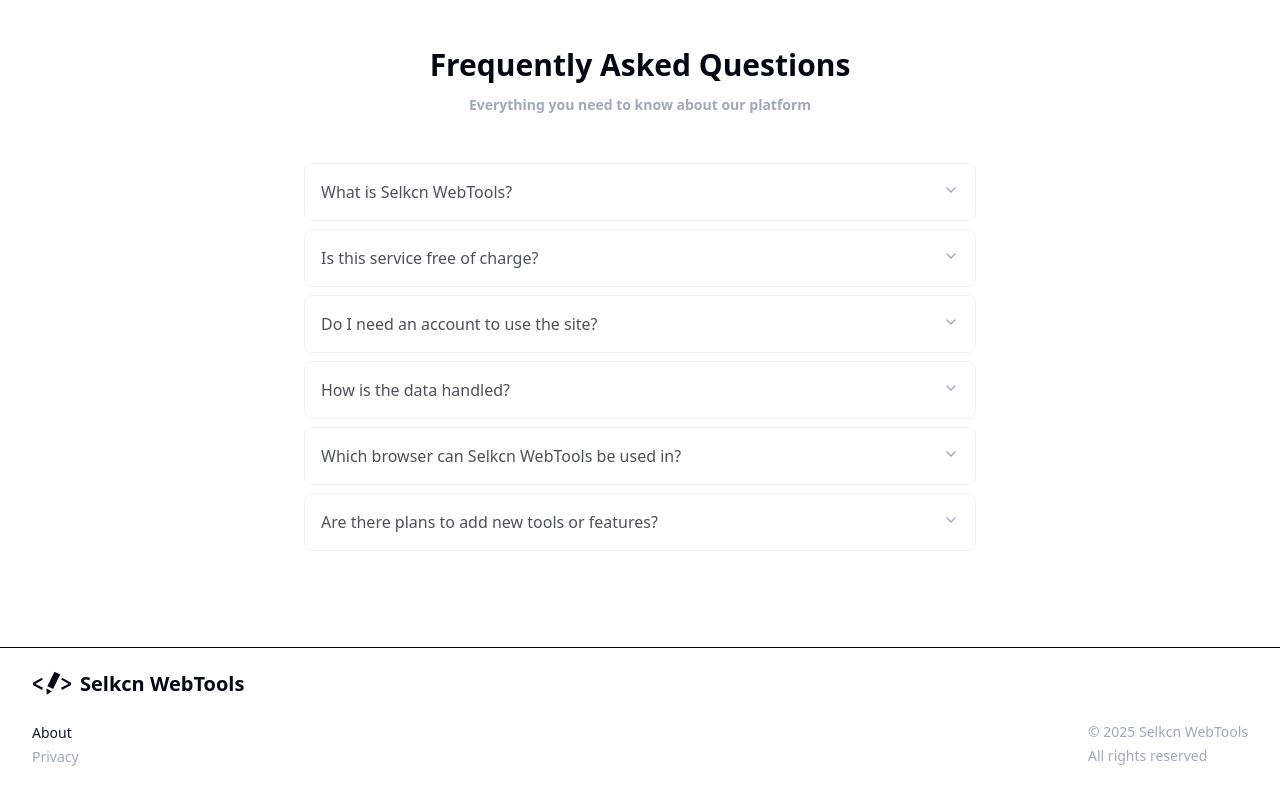
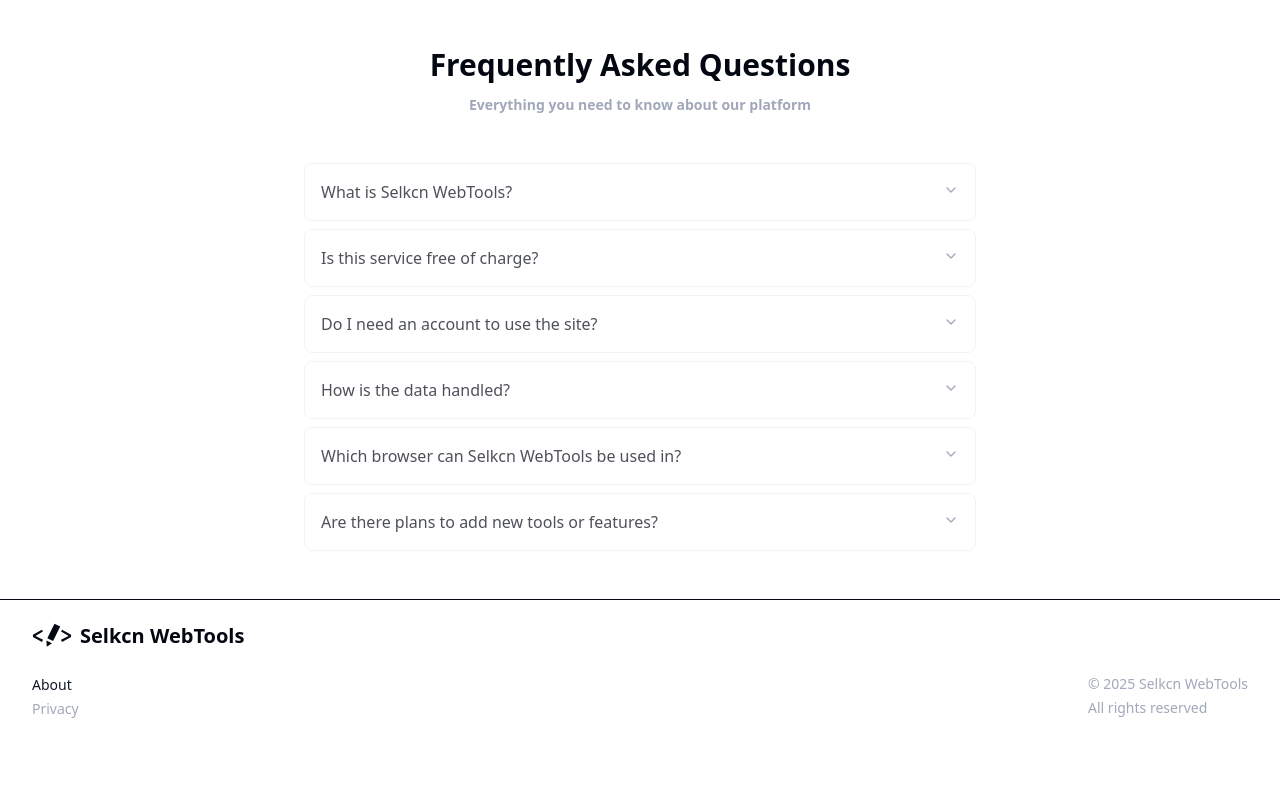
Before and after one commit to sebastianlee90/web-toolbox, a Next.js app: page / in a window 1280 px wide. Shown: the part 2139-2939 px from the top of the page. After the commit the page ends 2891 px from the top, so only its background shows below. Built offline with nearby package versions, Linux system fonts and the light colour scheme.

Commit message:
Adjust footer padding for improved layout consistency

```diff
--- a/src/components/ui/footer.tsx
+++ b/src/components/ui/footer.tsx
@@ -32,7 +32,7 @@ export function Footer({
   copyright,
 }: FooterProps) {
   return (
-    <footer className="pt-16 lg:pt-24 w-full">
+    <footer className="pt-12">
       <div className="pb-6 lg:pb-8 border-t border-foreground pt-4 px-4 lg:px-8 backdrop-blur-sm dark:backdrop-blur-none dark:bg-zinc-900/60">
         <div className="md:flex md:items-start md:justify-between">
           <ul className="flex list-none mt-6 md:mt-0 space-x-3">
```
